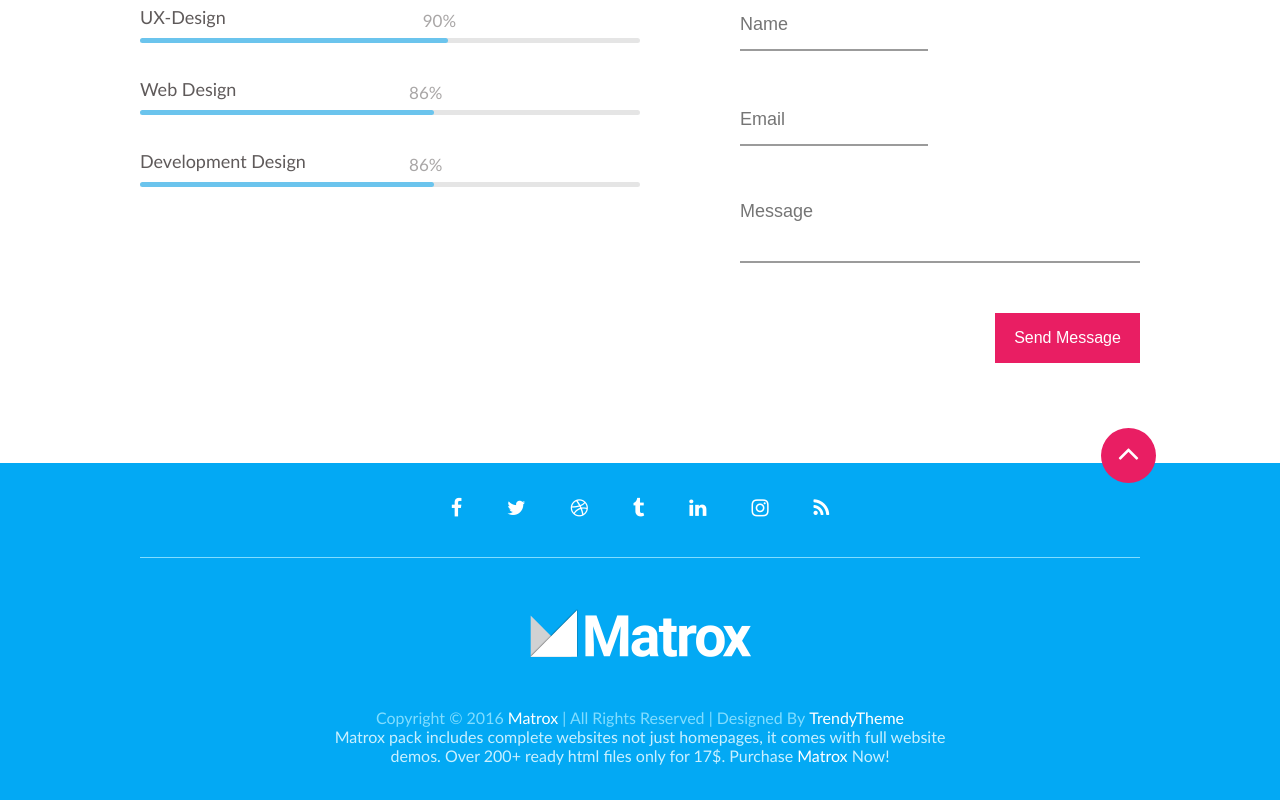
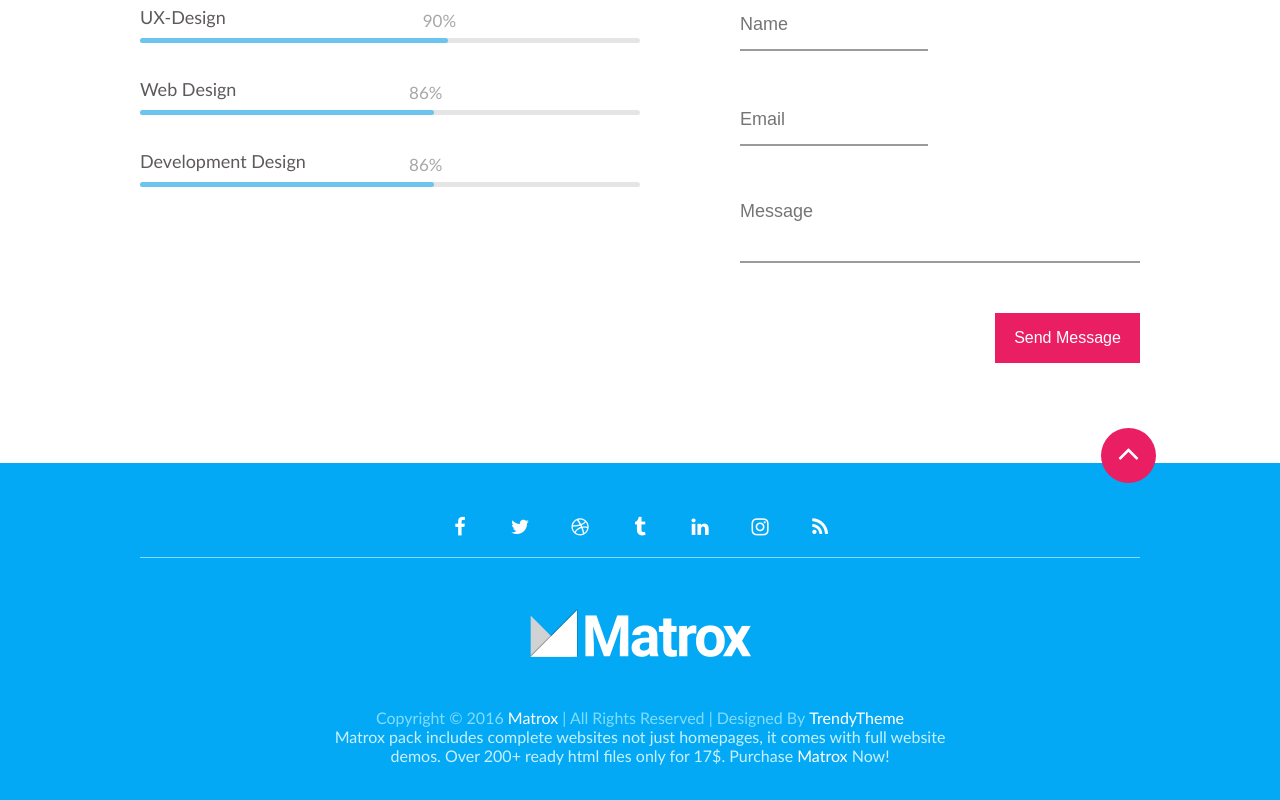
Before and after one commit to Dovydas-G/_48-coming-soon_copy2, a website: page index.html in a window 1280 px wide. Shown: the part 1059-1859 px from the top of the page. Drawn offline with Linux system fonts and the light colour scheme.

Commit message:
Social  update

```diff
--- a/css/main.css
+++ b/css/main.css
@@ -133,6 +133,7 @@ ul {
     border: 0;
     outline: 0;
     font-size: 16px;
+    text-rendering: auto;
     transition: transform 0.2s;
 }
 
@@ -416,22 +417,37 @@ ul {
 .social {
     display: flex;
     justify-content: center;
+    align-items: center;
     height: 60px;
     width: 1000px;
     margin: 0 calc(50% - 500px);
     padding: 0;
-    gap: 45px;
+    gap:0 20px;
     border-bottom: 1px solid #81ddff;
 }
 
-.social .social-link {
+.social .link-background .social-link {
+    padding-top: 6px;
+    text-align: center;
+    width: 40px;
+    height: 40px;
     text-decoration: none;
     font-size: 20px;
-    transition: transform 0.4s;
+    border: 3px solid transparent;
+    transition: transform 0.7s;
 }
 
-.social .social-link:hover {
-    transform: scale(1.3);
+.social .link-background:hover .social-link{
+    transform: scale(1.1);
+    width: 40px;
+    height: 40px;
+    border-radius: 25px;
+    background-color: white;
+    color: #81ddff;
+}
+
+.fa {
+    text-rendering: auto;
 }
 
 .row-short {
--- a/index.html
+++ b/index.html
@@ -153,43 +153,43 @@
       </main>
       <footer class="container footer-bg-blue">
         <div class="social">
-          <a href=""
+          <a class="link-background" href=""
             ><i
               class="social-link color-secondary fa fa-facebook"
               aria-hidden="true"
             ></i
           ></a>
-          <a href=""
+          <a class="link-background" href=""
             ><i
               class="social-link color-secondary fa fa-twitter"
               aria-hidden="true"
             ></i
           ></a>
-          <a href=""
+          <a class="link-background" href=""
             ><i
               class="social-link color-secondary fa fa-dribbble"
               aria-hidden="true"
             ></i
           ></a>
-          <a href=""
+          <a class="link-background" href=""
             ><i
               class="social-link color-secondary fa fa-tumblr"
               aria-hidden="true"
             ></i
           ></a>
-          <a href=""
+          <a class="link-background" href=""
             ><i
               class="social-link color-secondary fa fa-linkedin"
               aria-hidden="true"
             ></i
           ></a>
-          <a href=""
+          <a class="link-background" href=""
             ><i
               class="social-link color-secondary fa fa-instagram"
               aria-hidden="true"
             ></i
           ></a>
-          <a href=""
+          <a class="link-background" href=""
             ><i
               class="social-link color-secondary fa fa-rss"
               aria-hidden="true"
```
